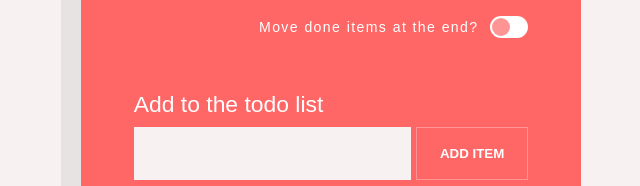
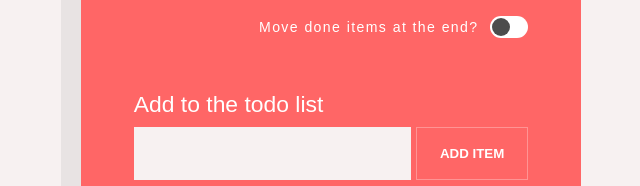
Before and after one commit to hasan-at/todo-liest, a plain HTML site: page index.html in a window 1280 px wide. Both pictures are taken after typing "Sample" into the empty fields and a click on the button "ADD ITEM". Shown: the part 307-493 px from the top of the page, 309-949 px from the left. Drawn offline with nearby package versions, Linux system fonts and the light colour scheme.

Commit message:
color  background

```diff
--- a/Styal.css
+++ b/Styal.css
@@ -167,7 +167,7 @@ form button {
     width:18px; height:18px;
     /*border:1px solid #FF6666;*/
     border-radius:50%;
-    background:#FF6666;
+    background:black;
     opacity:0.7;
     transition:	all .2s ease-in-out;
 }
```
